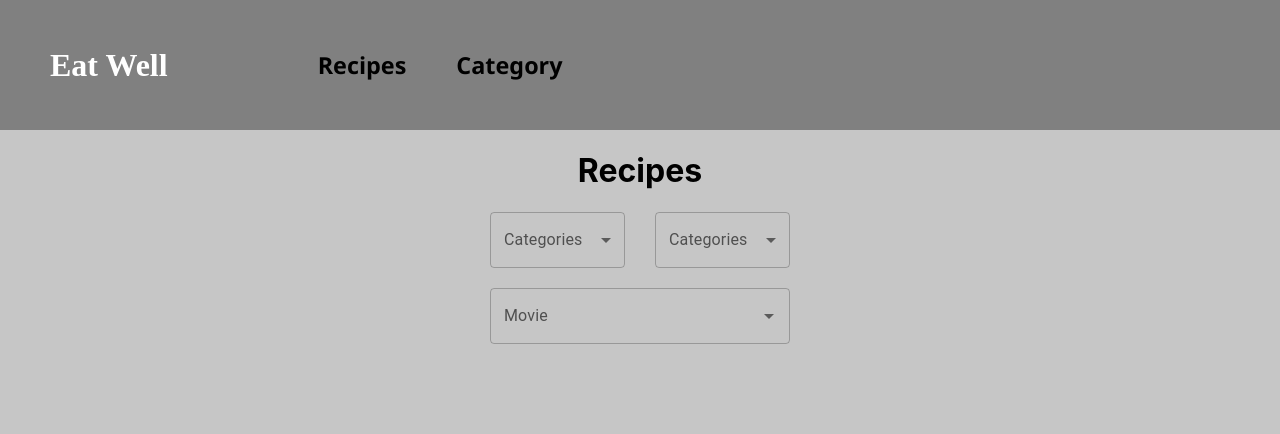
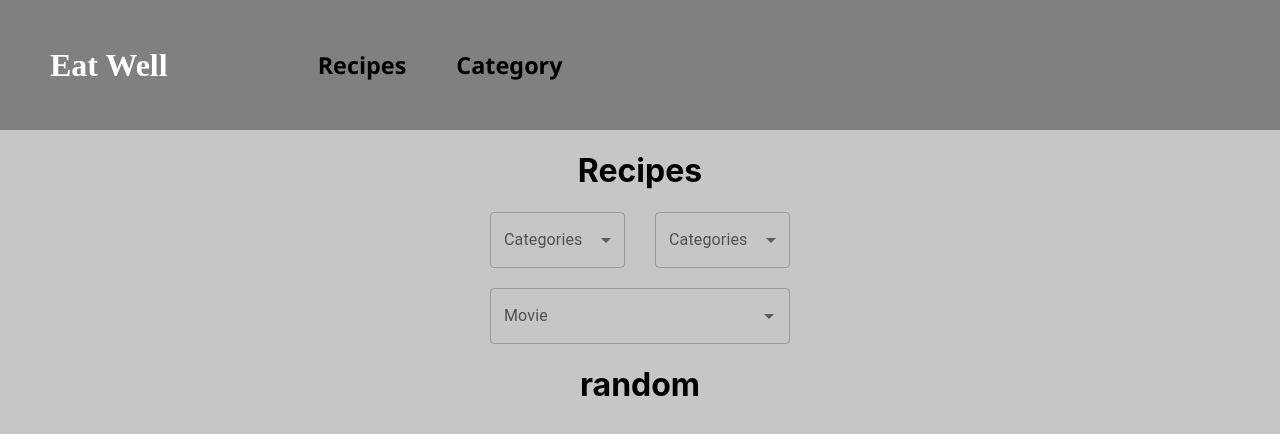
Before and after one commit to MaidHalilovic/recipe-finder, a React (Create React App) app: page / in a window 1280 px wide. Shown: the top 434 px of the page. Built offline with nearby package versions, Linux system fonts and the light colour scheme; no server answers.

Commit message:
finding bugs

```diff
--- a/src/components/RandomMeals/RandomMeals.tsx
+++ b/src/components/RandomMeals/RandomMeals.tsx
@@ -14,18 +14,24 @@ const RandomMeals: React.FC = () => {
   const fetchRandomMeals = async () => {
     try {
       const data =
-        await axios.get<MealsResponse>(`www.themealdb.com/api/json/v1/1/random.php
+        await axios.get<MealsResponse>(`https://www.themealdb.com/api/json/v1/1/random.php
+
 `);
       setMeals(data.data);
     } catch (error) {
       console.error("Error fetching random meals:", error);
     }
   };
+
   useEffect(() => {
     fetchRandomMeals();
   }, []);
 
-  return <div>RandomMeals</div>;
+  return (
+    <div>
+      <h1>random </h1>
+    </div>
+  );
 };
 
 export default RandomMeals;
--- a/src/pages/HomePage/HomePage.tsx
+++ b/src/pages/HomePage/HomePage.tsx
@@ -1,6 +1,7 @@
 import React from "react";
 import "./homePage.css";
 import Inputs from "../../components/Inputs/Inputs";
+import RandomMeals from "../../components/RandomMeals/RandomMeals";
 
 const HomePage = () => {
   return (
@@ -10,6 +11,9 @@ const HomePage = () => {
       </div>
       <div className='inputs'>
         <Inputs />
+      </div>
+      <div className='randomMeals'>
+        <RandomMeals />
       </div>
     </div>
   );
```
